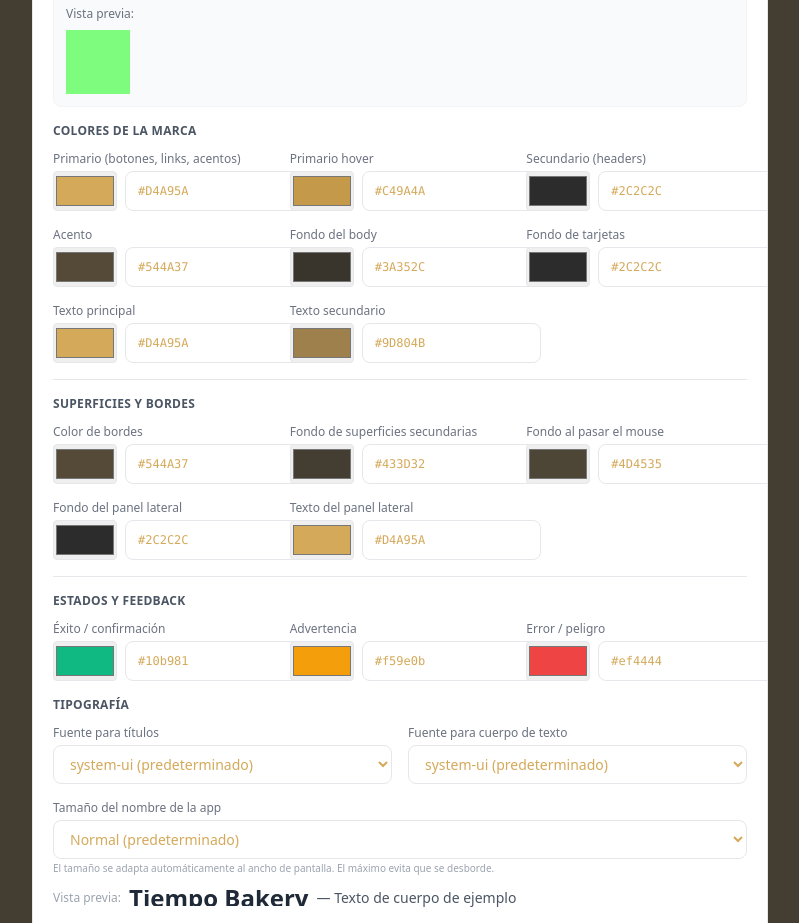
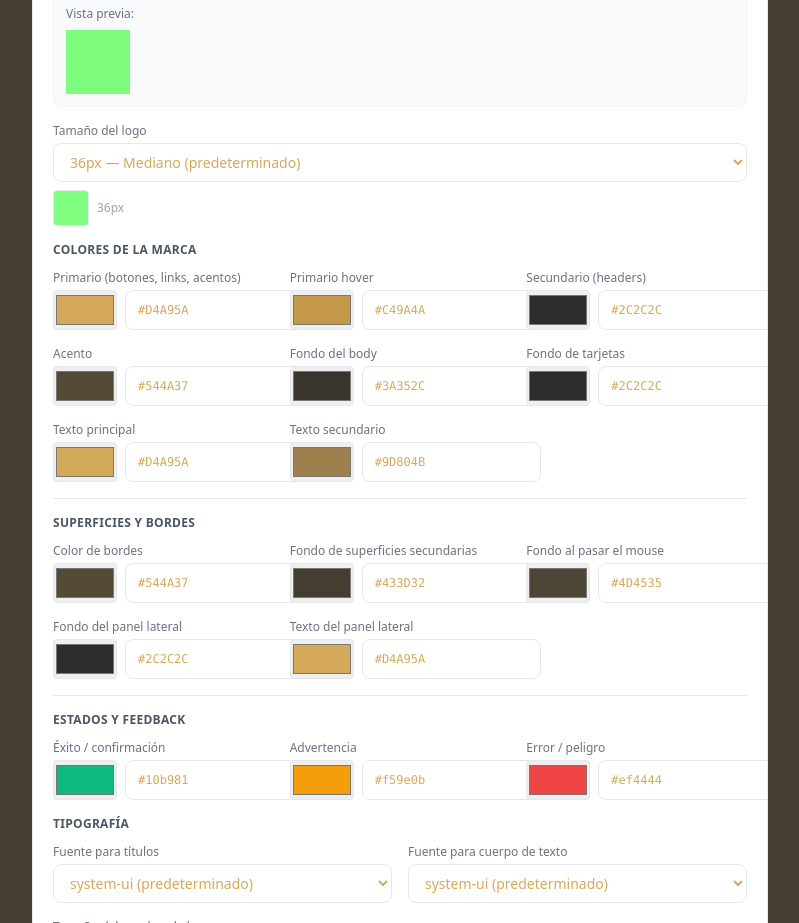
Before and after one commit to DesarrolloWeb-PDL/tiempo-bakery, a Next.js app: page /admin/configuracion in a window 1280 px wide. Shown: the part 2460-3383 px from the top of the page, without its empty margins (368-1167 px from the left). Built offline with nearby package versions, Linux system fonts and the light colour scheme; no server answers; the database is empty.

Commit message:
feat: add logo size customization for store header and footer

```diff
--- a/src/app/admin/configuracion/page.tsx
+++ b/src/app/admin/configuracion/page.tsx
@@ -800,6 +800,7 @@ export default function AdminConfigPage() {
     fontHeading: 'system-ui',
     fontBody: 'system-ui',
     fontSizeTitle: 'clamp(1rem, 2.5vw, 1.5rem)',
+    logoSize: '36',
     borderColor: '#544A37',
     mutedBg: '#433D32',
     hoverBg: '#4D4535',
@@ -1477,6 +1478,36 @@ export default function AdminConfigPage() {
                 />
               </div>
             )}
+          </div>
+
+          {/* Tamaño del logo */}
+          <div>
+            <label className="block text-xs text-gray-500 mb-1">Tamaño del logo</label>
+            <select
+              value={theme.logoSize}
+              disabled={loadingTheme || savingTheme}
+              onChange={(e) => setTheme({ ...theme, logoSize: e.target.value })}
+              className="w-full px-3 py-2 rounded-lg border border-gray-200 text-sm bg-white"
+            >
+              <option value="24">24px — Chico</option>
+              <option value="32">32px — Mediano-chico</option>
+              <option value="36">36px — Mediano (predeterminado)</option>
+              <option value="40">40px — Mediano-grande</option>
+              <option value="48">48px — Grande</option>
+              <option value="56">56px — Extra grande</option>
+              <option value="64">64px — Máximo</option>
+            </select>
+            <div className="mt-2 flex items-center gap-2">
+              <Image
+                src={normalizePublicAssetUrl(theme.logoUrl) || '/img/espiga.png'}
+                alt="Logo preview size"
+                width={Number(theme.logoSize) || 36}
+                height={Number(theme.logoSize) || 36}
+                className="object-contain border border-gray-200 rounded"
+                unoptimized={/^https?:\/\//i.test(normalizePublicAssetUrl(theme.logoUrl) || '/img/espiga.png')}
+              />
+              <span className="text-xs text-gray-400">{theme.logoSize}px</span>
+            </div>
           </div>
 
           {/* Colores */}
--- a/src/app/api/admin/tema/route.ts
+++ b/src/app/api/admin/tema/route.ts
@@ -54,6 +54,7 @@ const themeSchema = z.object({
   fontHeading: z.string().min(1).max(100),
   fontBody: z.string().min(1).max(100),
   fontSizeTitle: z.string().regex(FONT_SIZE_PATTERN, 'Formato inválido. Usá rem, px o clamp()'),
+  logoSize: z.string().regex(/^\d+$/, 'Debe ser un número de píxeles'),
   borderColor: hexColor,
   mutedBg: hexColor,
   hoverBg: hexColor,
@@ -81,6 +82,7 @@ const DEFAULT_THEME: ThemeConfig = {
   fontHeading: 'system-ui',
   fontBody: 'system-ui',
   fontSizeTitle: 'clamp(1rem, 2.5vw, 1.5rem)',
+  logoSize: '36',
   borderColor: '#544A37',
   mutedBg: '#433D32',
   hoverBg: '#4D4535',
--- a/src/components/footer.tsx
+++ b/src/components/footer.tsx
@@ -43,9 +43,10 @@ export default function Footer({ siteContent }: FooterProps) {
                 <Image
                   src={logoSrc}
                   alt={theme.appTitle}
-                  className="h-6 w-6 inline-block mr-2 object-contain"
-                  width={24}
-                  height={24}
+                  className="inline-block mr-2 object-contain"
+                  style={{ width: 'var(--brand-logo-size)', height: 'var(--brand-logo-size)' }}
+                  width={Number(theme.logoSize) || 36}
+                  height={Number(theme.logoSize) || 36}
                   unoptimized={logoIsExternal}
                 />
               )}
--- a/src/components/header.tsx
+++ b/src/components/header.tsx
@@ -58,9 +58,10 @@ export function Header({ siteContent, showCart = true }: HeaderProps) {
               <Image
                 src={logoSrc}
                 alt={theme.appTitle}
-                className="h-9 w-9 shrink-0 object-contain"
-                width={36}
-                height={36}
+                className="shrink-0 object-contain"
+                style={{ width: 'var(--brand-logo-size)', height: 'var(--brand-logo-size)' }}
+                width={Number(theme.logoSize) || 36}
+                height={Number(theme.logoSize) || 36}
                 unoptimized={logoIsExternal}
               />
             )}
--- a/src/components/theme-provider.tsx
+++ b/src/components/theme-provider.tsx
@@ -18,6 +18,7 @@ export type ThemeSettings = {
   fontHeading: string
   fontBody: string
   fontSizeTitle: string
+  logoSize: string
   borderColor: string
   mutedBg: string
   hoverBg: string
@@ -43,6 +44,7 @@ export const DEFAULT_THEME: ThemeSettings = {
   fontHeading: 'system-ui',
   fontBody: 'system-ui',
   fontSizeTitle: 'clamp(1rem, 2.5vw, 1.5rem)',
+  logoSize: '36',
   borderColor: '#544A37',
   mutedBg: '#433D32',
   hoverBg: '#4D4535',
@@ -98,6 +100,7 @@ function applyTheme(theme: ThemeSettings) {
   root.style.setProperty('--brand-font-heading', theme.fontHeading)
   root.style.setProperty('--brand-font-body', theme.fontBody)
   root.style.setProperty('--brand-font-size-title', theme.fontSizeTitle)
+  root.style.setProperty('--brand-logo-size', `${theme.logoSize}px`)
 
   const bgHsl = hexToHsl(theme.bgBody)
   const fgHsl = hexToHsl(theme.textPrimary)
```
